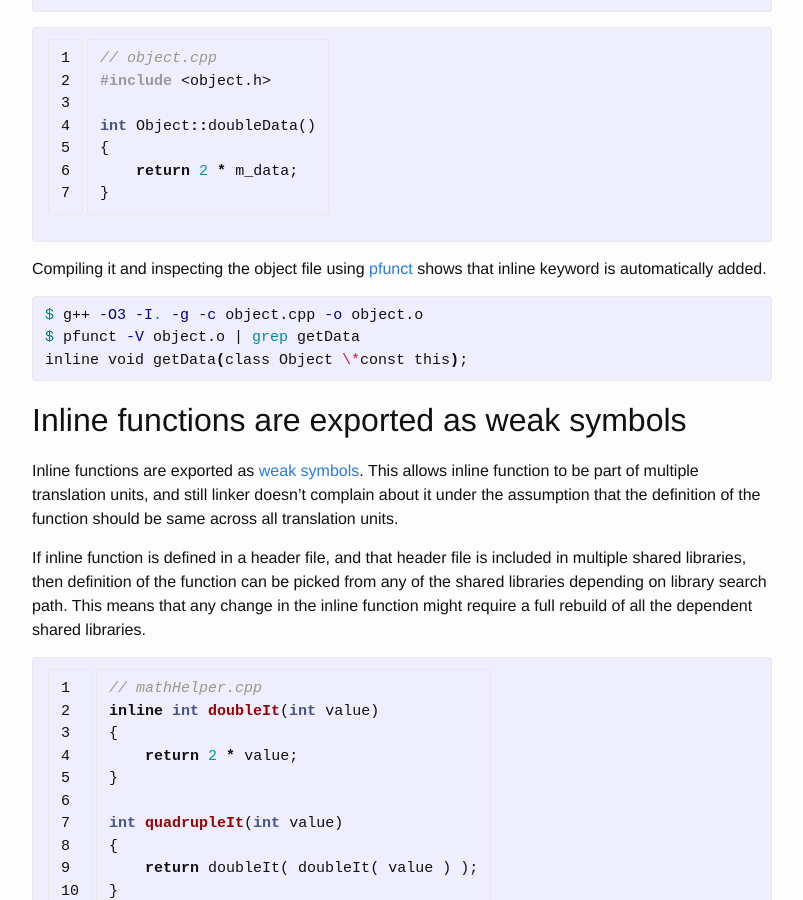
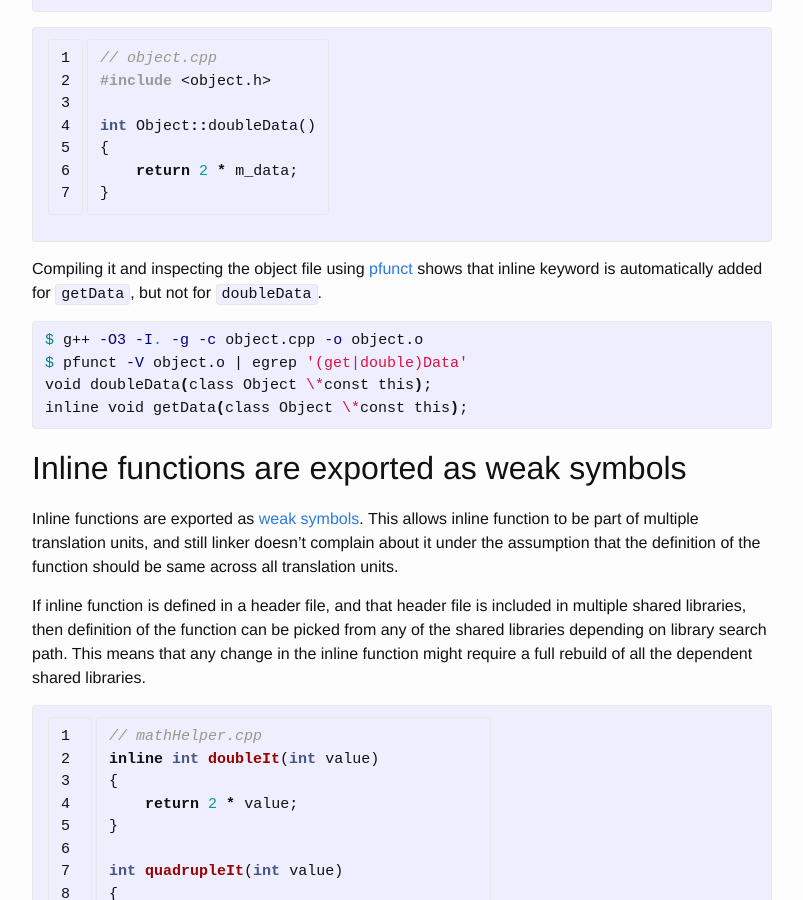
Before and after one commit to mgaurav/mgaurav.github.io, a Jekyll site: the page built from _posts/2018-02-11-inline-functions.markdown, in a window 1280 px wide and 900 px high, scrolled down 911 px. Shown: the whole window, without its empty margins (238-1041 px from the left). Built offline with Jekyll 4.4.1, drawn with Linux system fonts in a browser that asks for light colours; comment, search, counter and statistics services are not loaded.

Commit message:
Highlight the difference between getData and doubleData

```diff
--- a/_posts/2018-02-11-inline-functions.markdown
+++ b/_posts/2018-02-11-inline-functions.markdown
@@ -48,11 +48,12 @@ int Object::doubleData()
 {% endhighlight %}
 
 Compiling it and inspecting the object file using [pfunct][dwarves] shows that inline keyword
-is automatically added.
+is automatically added for `getData`, but not for `doubleData`.
 
 {% highlight bash %}
 $ g++ -O3 -I. -g -c object.cpp -o object.o
-$ pfunct -V object.o | grep getData
+$ pfunct -V object.o | egrep '(get|double)Data'
+void doubleData(class Object \*const this);
 inline void getData(class Object \*const this);
 {% endhighlight %}
 
```
